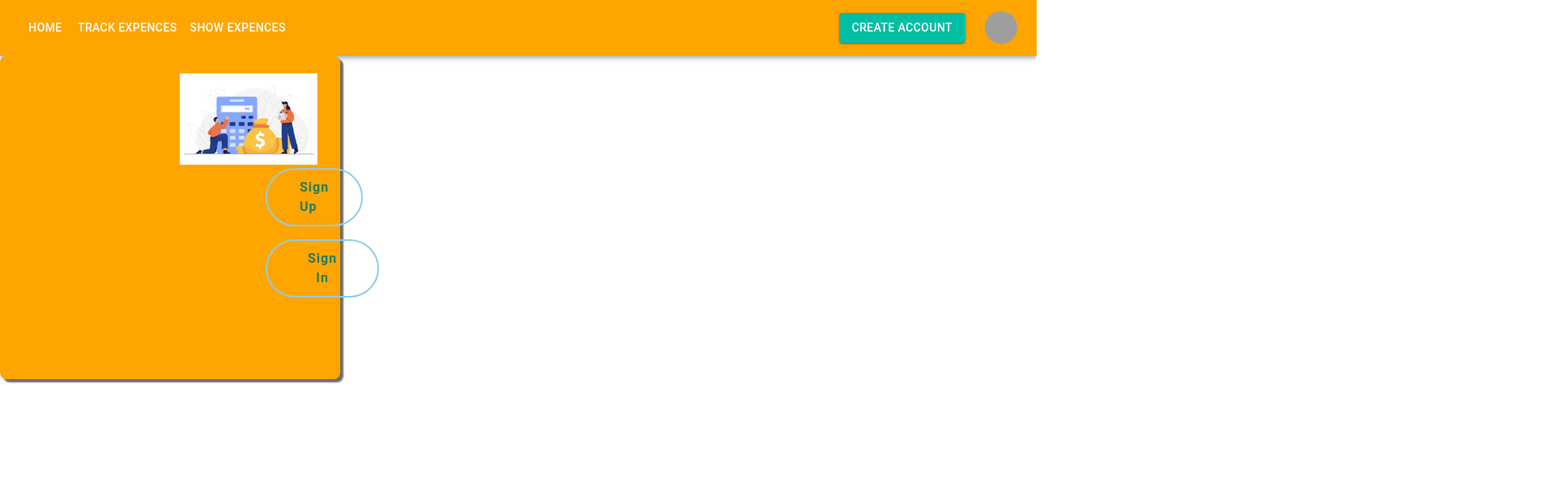
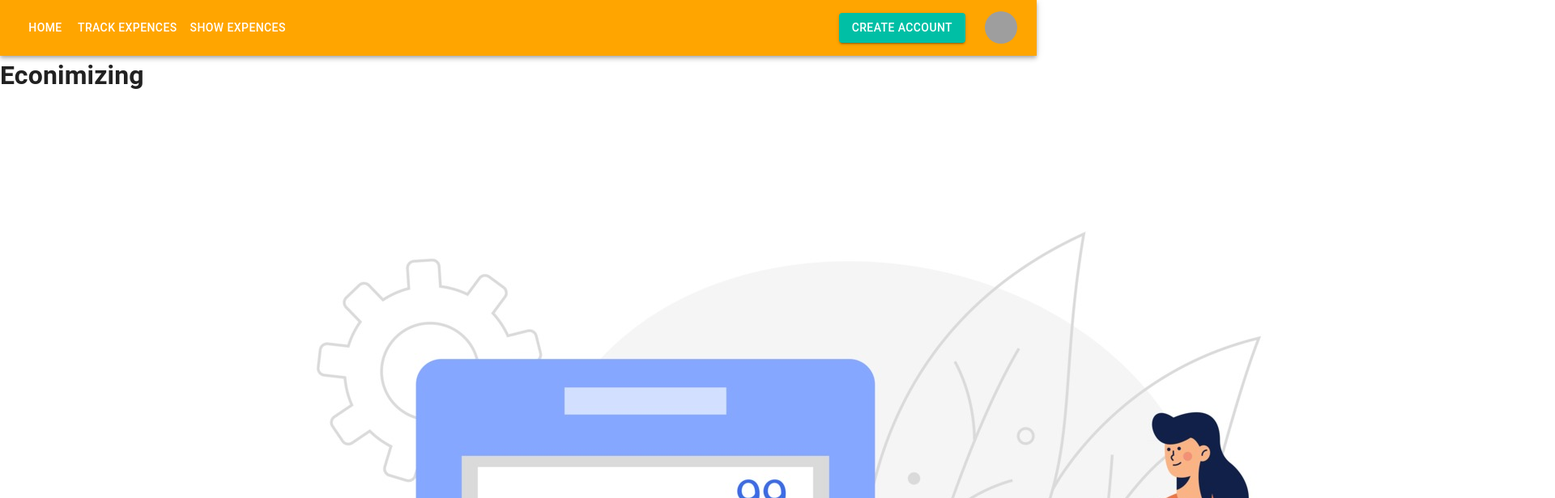
Before and after one commit to souravbain101/Expense_tracker, a React (Create React App) app: page / in a window 1280 px wide. Shown: the top 616 px of the page at 81% size, 1920 px wide, since content can reach past the window. Built offline with nearby package versions, Linux system fonts and the light colour scheme; grey boxes are pictures that could not be loaded.

Commit message:
structured

```diff
--- a/package.json
+++ b/package.json
@@ -19,7 +19,6 @@
     "@testing-library/react": "^13.4.0",
     "@testing-library/user-event": "^13.5.0",
     "axios": "^1.3.4",
-    "bootstrap": "^5.3.0-alpha2",
     "material-react-table": "^1.8.5",
     "react": "^18.2.0",
     "react-dom": "^18.2.0",
--- a/src/components/home/HomeFront.css
+++ b/src/components/home/HomeFront.css
@@ -1,58 +1,5 @@
-@import url('https://fonts.googleapis.com/css2?family=Mulish:ital,wght@1,200&family=Poppins:wght@400;600&display=swap');
-.cont{
-    width: 100vh;
-    height: 100vh;
-}
-#header h1{
-    margin: 0 0 10px 0;
-    padding: 20px;
-
-    text-align: center;
-    font-size: 48px;
-    font-weight: 700;
-    color:orange;
-}
-
-#header .btn-sign-up{
-    font-weight: 600;
-    font-size: 16px;
-    letter-spacing: 1px;
-    display: inline-block;
-    margin-left: 300px;
-    padding: 10px 40px;
-    border-radius: 40px;
-    transition: 0.4s;
-    color: rgb(40, 124, 96);
-    border: 2px solid rgb(145, 205, 229);
-    text-decoration: none;
-}
-#header .btn-sign-in{
-    font-weight: 600;
-    font-size: 16px;
-    margin-left: 300px;
-    text-align: center;
-    letter-spacing: 1px;
-    display: inline-block;
-    padding: 10px 50px;
-    border-radius: 40px;
-    transition: 0.4s;
-    color: rgb(40, 124, 96);
-    border: 2px solid rgb(145, 205, 229);
-    text-decoration: none;
-}
-
-#header .btn-sign-up:hover{
-    background: -webkit-linear-gradient(right, #c59f08, #e5b107, #9e315f, #d65344, #b37b1b);
-    color: #fff;
-}
-#header .btn-sign-in:hover{
-    background: -webkit-linear-gradient(right, #c7a109, #e5b107, #9e315f, #d65344, #b37b1b);
-    color: #fff;
-}
-.header-img{
-    text-align: right;
-}
-#header .animated{
+/*
+#header1 .animated{
     animation: up-down 2s ease-in-out infinite alternate-reverse both;
 }
 
@@ -63,4 +10,4 @@
     100%{
         transform: translateY(-8px);
     }
-}
+} */
--- a/src/components/home/HomeFront.js
+++ b/src/components/home/HomeFront.js
@@ -1,31 +1,19 @@
 import React from 'react'
-import '../../../node_modules/bootstrap/dist/css/bootstrap.min.css'
-import '../../../node_modules/bootstrap/dist/js/bootstrap.bundle.js'
+
 import { Link } from 'react-router-dom'
 import web from '../../images/expence.jpg'
 import './HomeFront.css'
 const HomeFront = () => {
   return (
-    <div className='cont'>
-      <section id="header" className='d-flex align-items-center'>
-        <div className='container-fluid nav-bg'>
-          <div className='row'>
-            <div className='col-10- mx-auto'>
-              <div className='row'>
-              <div className='col-md-6 pt-5 pt-lg-0 order-2 order-lg-1 d-flex justify-content-center flex-column'>
+    <div>
+
                 <h1>Econimizing</h1>
 
-              <div className='mt-3'> <Link to="/signup" className='btn-sign-up'>Sign Up</Link></div>
-              <div className='mt-3'> <Link to="/signin" className='btn-sign-in'>Sign In</Link></div>
+
+
+              <div >
+                <img src={web}  alt='home img'/>
               </div>
-              <div className='col-lg-6 order-1 order-lg-2 header-img'>
-                <img src={web} className='img-fluid animated' alt='home img'/>
-              </div>
-              </div>
-            </div>
-          </div>
-        </div>
-      </section>
     </div>
   )
 }
--- a/src/components/navbar/Navbar.js
+++ b/src/components/navbar/Navbar.js
@@ -19,7 +19,7 @@ import CssBaseline from "@mui/material/CssBaseline";
 
 import { useState, useEffect } from "react";
 import { Link } from "react-router-dom";
-import Modal from "../signup/Modal";
+import Modal from "../signup/Modal.js";
 
 const pages = ["Home", "Track expences", "Show expences"];
 const settings = ["Profile", "Account", "Dashboard", "Logout"];
```
Also changed, not shown: src/components/signup/Register.css (line endings or trailing spaces), 1 other file (tests, documents, lock files or other folders).
